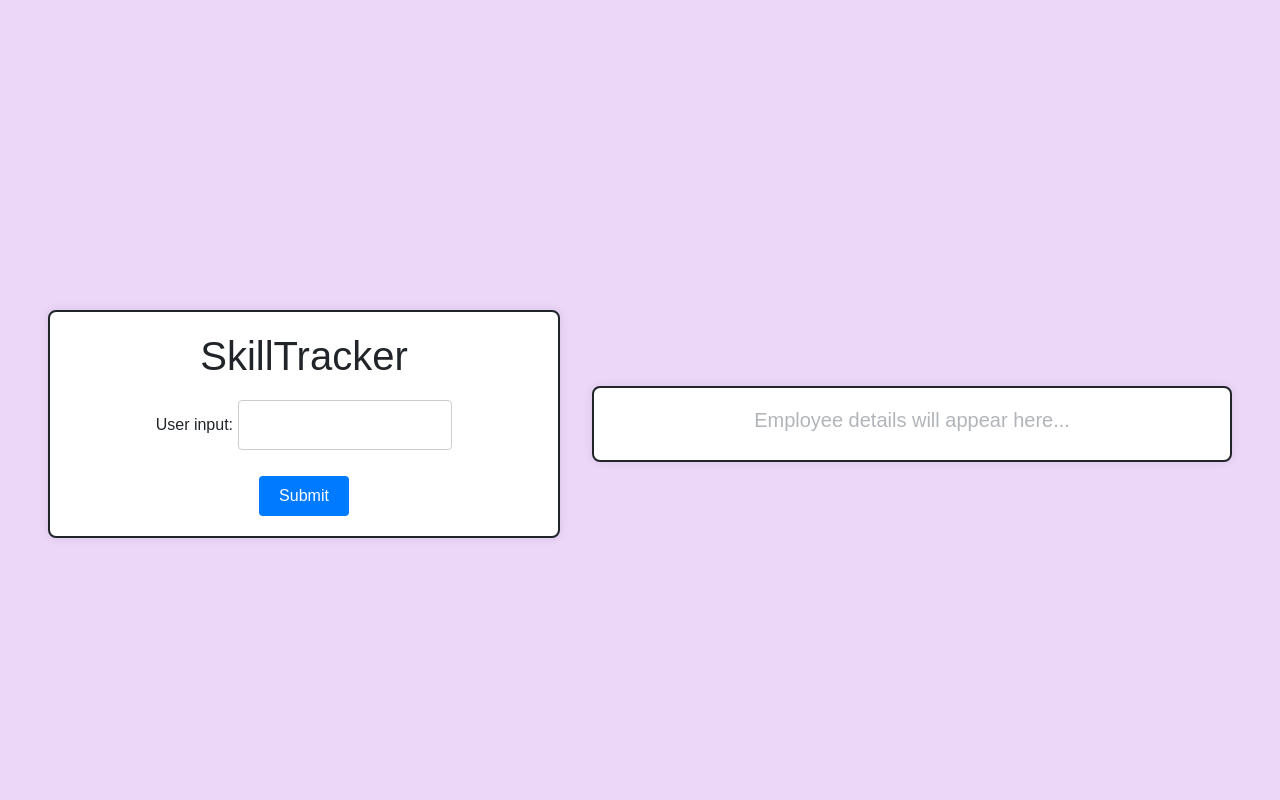
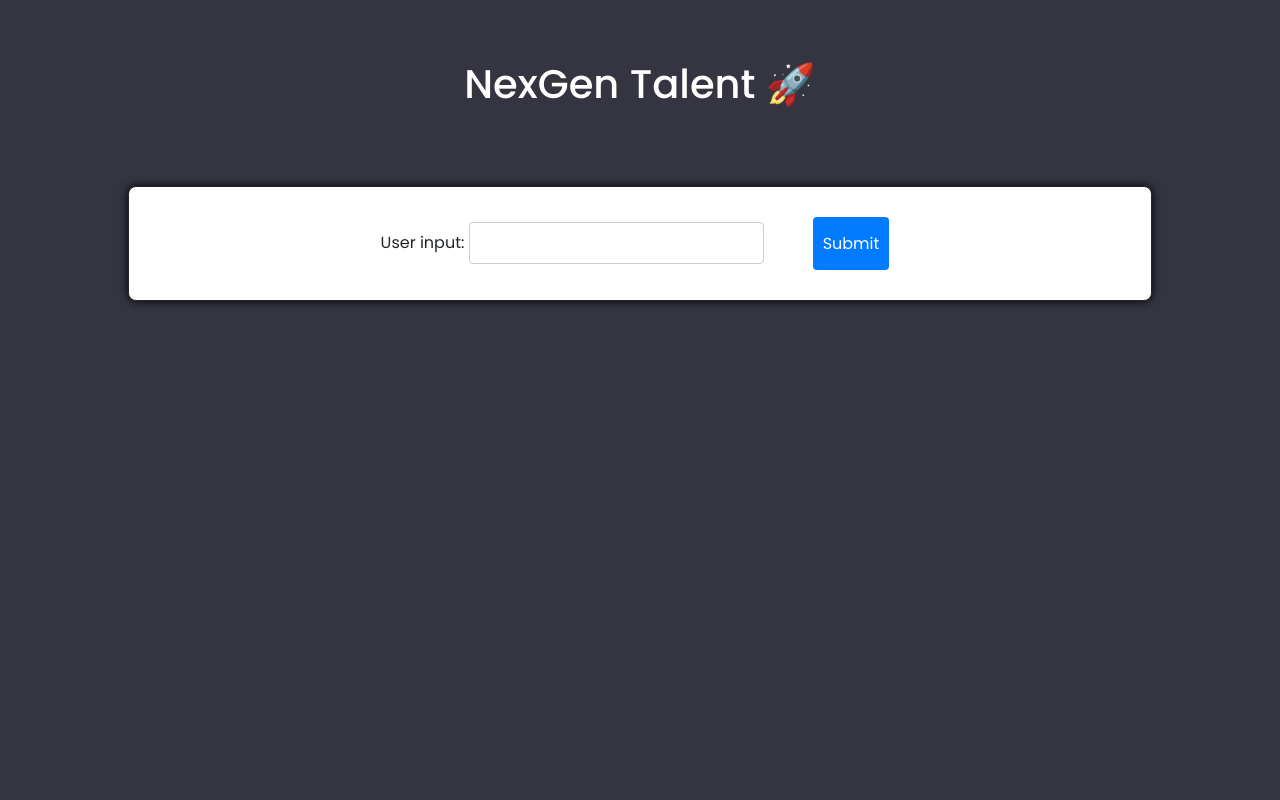
Before and after one commit to Pardhu-Guttula/skill_chatbot, a Django app: page / in a window 1280 px wide. Run offline with Django 4.2, Linux system fonts and the light colour scheme; some libraries are stand-ins or nearby versions.

Commit message:
updated ui

```diff
--- a/bot/settings.py
+++ b/bot/settings.py
@@ -116,7 +116,7 @@ USE_TZ = True
 # Static files (CSS, JavaScript, Images)
 # https://docs.djangoproject.com/en/4.2/howto/static-files/
 
-STATIC_URL = "static/"
+STATIC_URL = "/static/"
 
 # Default primary key field type
 # https://docs.djangoproject.com/en/4.2/ref/settings/#default-auto-field
--- a/bot/urls.py
+++ b/bot/urls.py
@@ -16,8 +16,12 @@ Including another URLconf
 """
 from django.contrib import admin
 from django.urls import path, include
+from django.contrib.staticfiles.urls import staticfiles_urlpatterns
+
 
 urlpatterns = [
     path("admin/", admin.site.urls),
     path("", include("main.urls")),
 ]
+
+urlpatterns += staticfiles_urlpatterns()
--- a/main/forms.py
+++ b/main/forms.py
@@ -2,4 +2,4 @@ from django import forms
 
 
 class UserInputForm(forms.Form):
-    user_input = forms.CharField(widget=forms.TextInput(attrs={"rows": 2, "cols": 47}))
+    user_input = forms.CharField(widget=forms.TextInput())
--- a/main/templates/main/chatbot_view.html
+++ b/main/templates/main/chatbot_view.html
@@ -1,44 +1,74 @@
 <!DOCTYPE html>
 <html>
   <head>
-    <title>SkillTracker</title>
+    {% load static %}
     <link
+      rel="icon"
+      href="{% static 'main/favicon.ico' %}"
+      type="image/x-icon"
+    />
+    <meta charset="utf-8" />
+    <title>NexGen Talent</title>
+    <meta name="theme-color" content="#343541" />
+    <meta name="viewport" content="width=device-width, initial-scale=1" />
+    <meta
+      name="description"
+      content="Transforming Lever's Insights with AI and NLP Synergy."
+    />
+    <link
+      href="https://cdn.jsdelivr.net/npm/bootstrap@5.3.2/dist/css/bootstrap.min.css"
       rel="stylesheet"
-      href="https://stackpath.bootstrapcdn.com/bootstrap/4.5.2/css/bootstrap.min.css"
+      integrity="sha384-T3c6CoIi6uLrA9TneNEoa7RxnatzjcDSCmG1MXxSR1GAsXEV/Dwwykc2MPK8M2HN"
+      crossorigin="anonymous"
     />
+
     <style>
+      @import url("https://fonts.googleapis.com/css2?family=Poppins:wght@100;200;300;400;500;600;700;800;900&display=swap");
+      * {
+        padding: 0px;
+        margin: 0px;
+      }
       body {
+        /* height: 100vh; */
+        background-color: #343541;
+        font-family: "Poppins", sans-serif;
+        overflow-x: hidden;
+      }
+      .header {
+        width: 100vw;
+        padding: 10px;
+        /* background-color: black; */
+        color: white;
+        text-align: center;
+        margin-top: 50px;
+      }
+      .form-container {
+        width: 80vw;
+        margin-left: 10vw;
+        padding: 20px 0px;
+        background-color: #fff;
+        border-radius: 8px;
+        box-shadow: 0 0 10px black;
+        border: 1px solid;
+      }
+      .user-input {
         display: flex;
-        justify-content: center;
-        align-items: center;
-        height: 100vh;
-        margin: 0;
-        background-color: rgb(236, 215, 248);
-        font-family: Arial, sans-serif;
+        flex-direction: row;
+        justify-content: space-around;
       }
-
-      .form-container {
-        width: 40%;
+      .output-container {
+        width: 80vw;
+        height: 60vh;
+        margin-top: 30px;
+        margin-left: 10vw;
         padding: 20px;
         background-color: #fff;
+        box-shadow: 0 0 10px black;
+        border: 1px solid black;
         border-radius: 8px;
-        box-shadow: 0 0 10px rgba(0, 0, 0, 0.1);
         overflow-y: auto;
-        max-height: 70vh;
         text-align: center;
-        border: 2px solid;
-      }
-
-      .output-container {
-        width: 50%;
-        padding: 20px;
-        background-color: #fff;
-        border-radius: 8px;
-        box-shadow: 0 0 10px rgba(0, 0, 0, 0.1);
-        overflow-y: auto;
-        max-height: 70vh;
-        text-align: center;
-        border: 2px solid;
+        border: 1px solid;
       }
 
       h1 {
@@ -53,15 +83,15 @@
 
       input[type="text"] {
         padding: 8px;
+        margin-top: 15px;
         width: 70%;
-        height: 50px;
-        margin-bottom: 10px;
         border-radius: 4px;
         border: 1px solid #ccc;
       }
 
       input[type="submit"] {
-        padding: 8px 20px;
+        padding: 0 10px;
+        margin: 10px;
         border-radius: 4px;
         border: none;
         background-color: #007bff;
@@ -84,20 +114,23 @@
     </style>
   </head>
   <body>
+    <div class="header">
+      <header>
+        <h1>NexGen Talent 🚀</h1>
+      </header>
+    </div>
     <div class="form-container mt-5 mr-3">
-      <h1>SkillTracker</h1>
       <form method="post" action="{% url 'index' %}">
-        {% csrf_token %} {{ form.as_p }}
-        <input type="submit" id="submitBtn" value="Submit" />
+        <div class="user-input">
+          {% csrf_token %} {{ form.as_p }}
+          <input type="submit" id="submitBtn" value="Submit" />
+        </div>
       </form>
     </div>
-    <div class="output-container mt-5 ml-3">
-      <h5 style="color: rgba(142, 147, 153, 0.685)">
-        Employee details will appear here...
-      </h5>
-      {% if model_response %} {% if model_response.message %}
-      <p>{{ model_response.message }}</p>
-      {% endif %} {% if model_response.candidates %}
+    {% if model_response %} {% if model_response.message %}
+    <p>{{ model_response.message }}</p>
+    {% endif %} {% if model_response.candidates %}
+    <div class="output-container">
       <h3>Matching candidates</h3>
       <table class="table table-bordered">
         <thead class="thead-dark">
@@ -129,39 +162,37 @@
       </table>
       {% else %}
       <h3>No matching candidates found.</h3>
-      {% endif %} {% endif %}
     </div>
+    {% endif %} {% endif %}
 
-    <script src="https://stackpath.bootstrapcdn.com/bootstrap/4.5.2/js/bootstrap.min.js"></script>
+    <script
+      src="https://cdn.jsdelivr.net/npm/bootstrap@5.3.2/dist/js/bootstrap.bundle.min.js"
+      integrity="sha384-C6RzsynM9kWDrMNeT87bh95OGNyZPhcTNXj1NW7RuBCsyN/o0jlpcV8Qyq46cDfL"
+      crossorigin="anonymous"
+    ></script>
     <script>
       document.addEventListener("DOMContentLoaded", function () {
         const h5Tag = document.querySelector(".output-container h5");
         const submitBtn = document.getElementById("submitBtn");
-
         submitBtn.addEventListener("click", function () {
           h5Tag.textContent = "Data is loading...";
-
           setTimeout(function () {
             h5Tag.style.display = "none";
           }, 180000); // 2 minutes in milliseconds
         });
+        // Function to hide the placeholder text after 1 minute (60000 milliseconds)
         setTimeout(function () {
           h5Tag.style.display = "none";
         }, 60000);
+        // Function to hide the placeholder text when the dataset is loaded
+        // You might need to call this function when the dataset is actually loaded
+        function hidePlaceholderText() {
+          h5Tag.style.display = "none";
+        }
+        // Call this function 'hidePlaceholderText()' after the dataset is loaded in the frontend
+        // For instance, you might call this function after you render the candidate details
+        // hidePlaceholderText();
       });
     </script>
-    <!-- <script>
-      document.addEventListener("DOMContentLoaded", function () {
-        const submitBtn = document.getElementById("submitBtn");
-        const table = document.querySelector(".output-container table");
-
-        submitBtn.addEventListener("click", function () {
-          const rowCount = table.querySelectorAll("tbody tr").length;
-          console.log("Number of rows:", rowCount);
-
-          // Other operations with the row count if needed
-        });
-      });
-    </script> -->
   </body>
 </html>
```
Also changed, not shown: main/templates/main/base.html (deleted, +0 -9 lines), main/static/main/favicon.ico (added).
